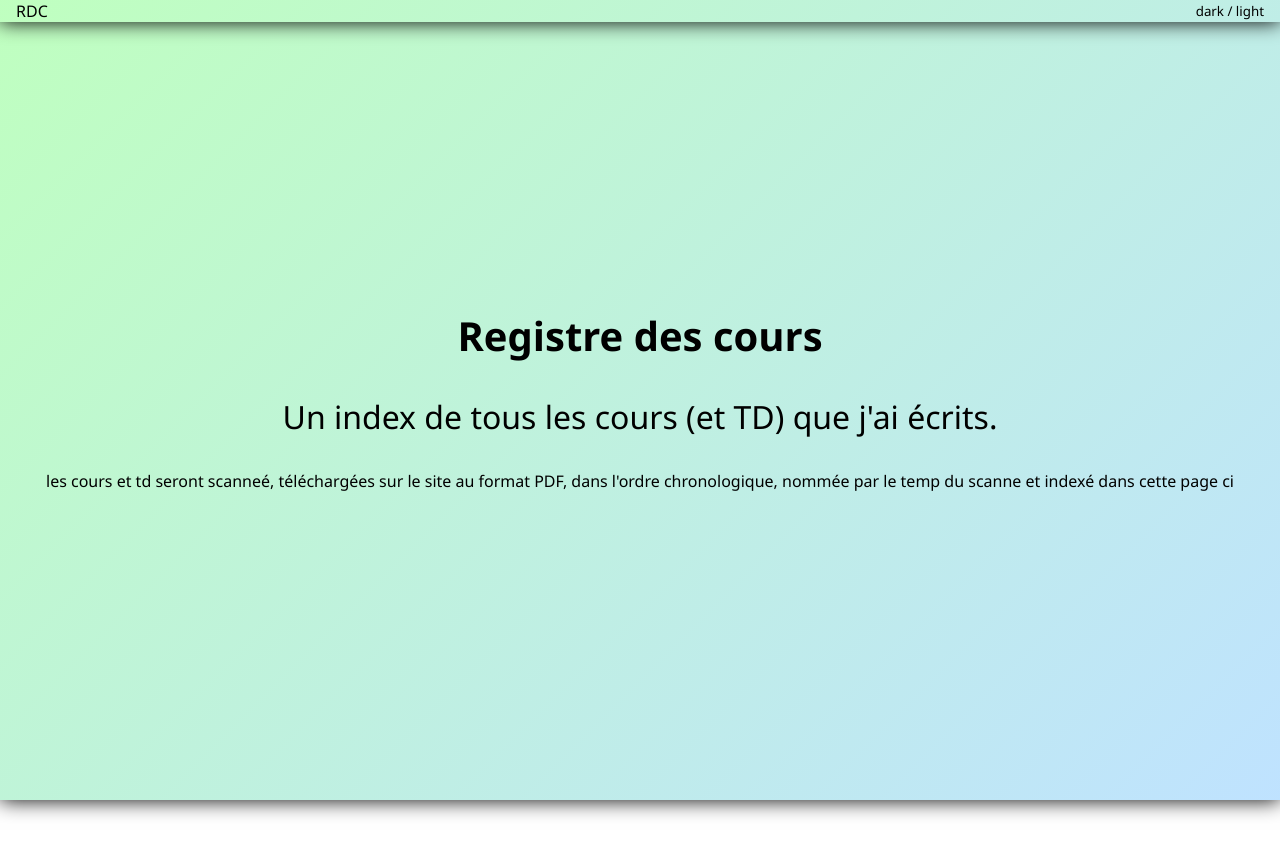
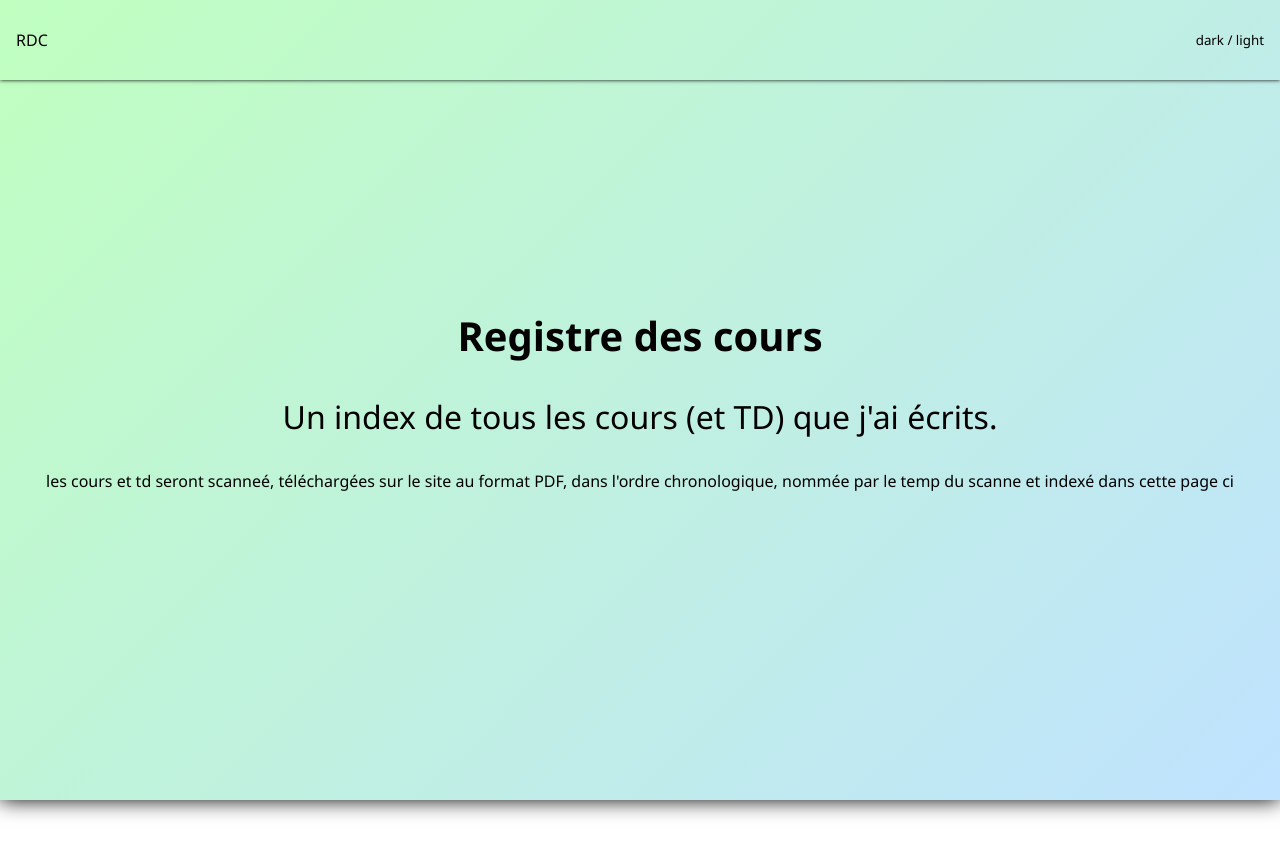
Before and after one commit to AbdessalemBendouba/registre_des_cours, a plain HTML site: page index.html in a window 1280 px wide. Shown: the top 856 px of the page. Drawn offline with Linux system fonts and the light colour scheme.

Commit message:
updated style

```diff
--- a/style.css
+++ b/style.css
@@ -19,16 +19,19 @@ nav{
     text-align: center;
     gap:2rem;
     padding: 0 1rem;
-    box-shadow: 0 0 20px 0px black;
-    position: absolute;
+    box-shadow: 0 0 .25rem 0 black;
+    position: fixed;
     top: 0;
     left: 0;
     z-index: 10;
+    height: 5rem;
+    font-size: 1rem;
+    font-weight: 500;
 }
 
 button{
     border: 0 ;
-    background: 0;
+    background: transparent;
 }
 
 body.light{
@@ -65,7 +68,7 @@ header{
     text-align: center;
     gap:2rem;
     padding: 0 1rem;
-    box-shadow: 0 0 20px 0px black;
+    box-shadow: 0 0 1.25rem 0px black;
     background: linear-gradient(135deg, hsl(120deg 100% 50% / 25%), hsl(207deg 100% 50% / 25%));
 }
 
```
